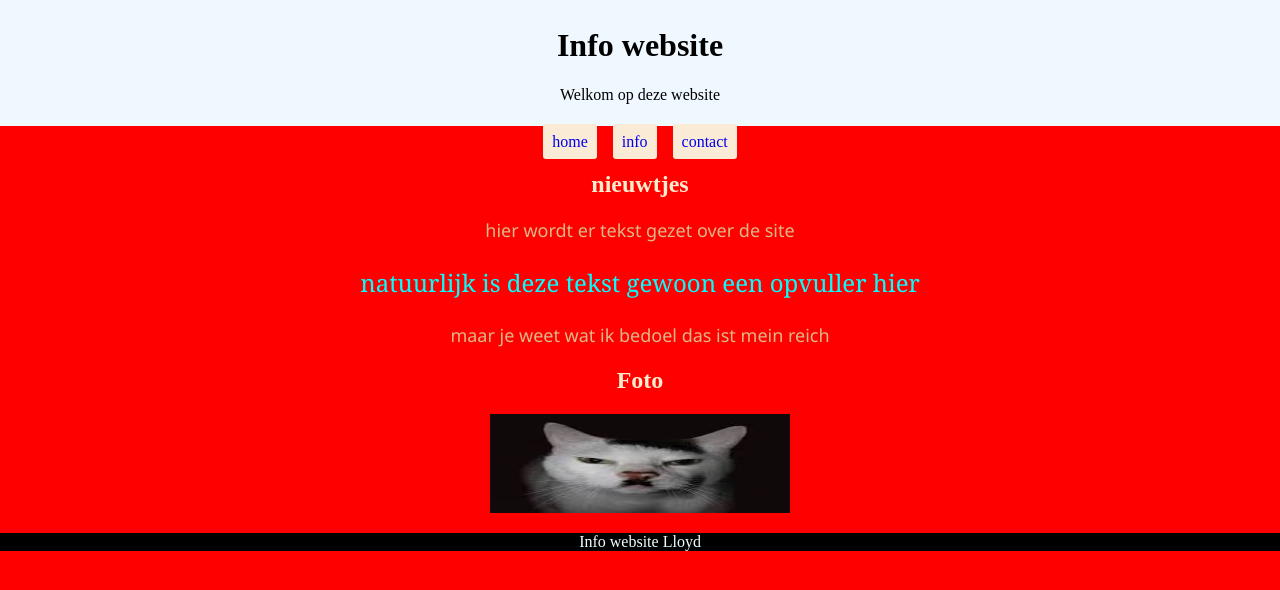
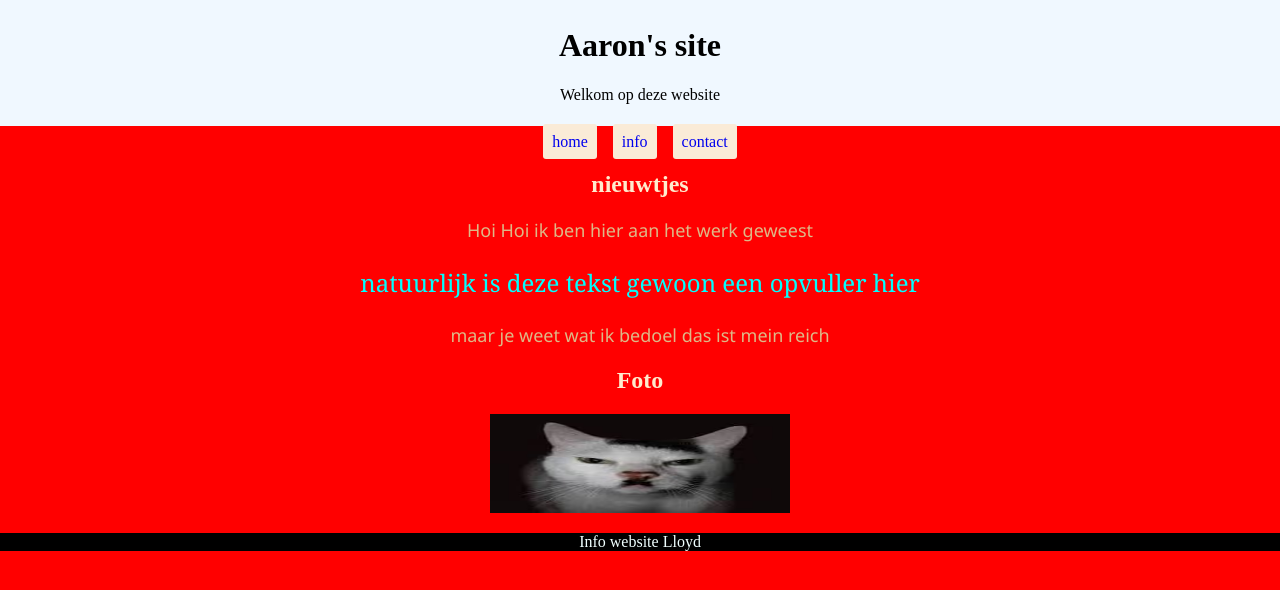
Before and after one commit to Lloydklssn/DemoWebsite, a plain HTML site: page info.html in a window 1280 px wide. Drawn offline with Linux system fonts and the light colour scheme.

Commit message:
Update info.html

```diff
--- a/info.html
+++ b/info.html
@@ -9,7 +9,7 @@
 <body>
     <header>
         <h1>
-            Info website
+    Aaron's site
         </h1>
         <p>
             Welkom op deze website
@@ -26,7 +26,7 @@
                 nieuwtjes
             </h2>
             <article>
-                hier wordt er tekst gezet over de site
+                Hoi Hoi ik ben hier aan het werk geweest
                 <p>natuurlijk is deze tekst gewoon een opvuller hier</p>
                 maar je weet wat ik bedoel
                 das ist mein reich
```
